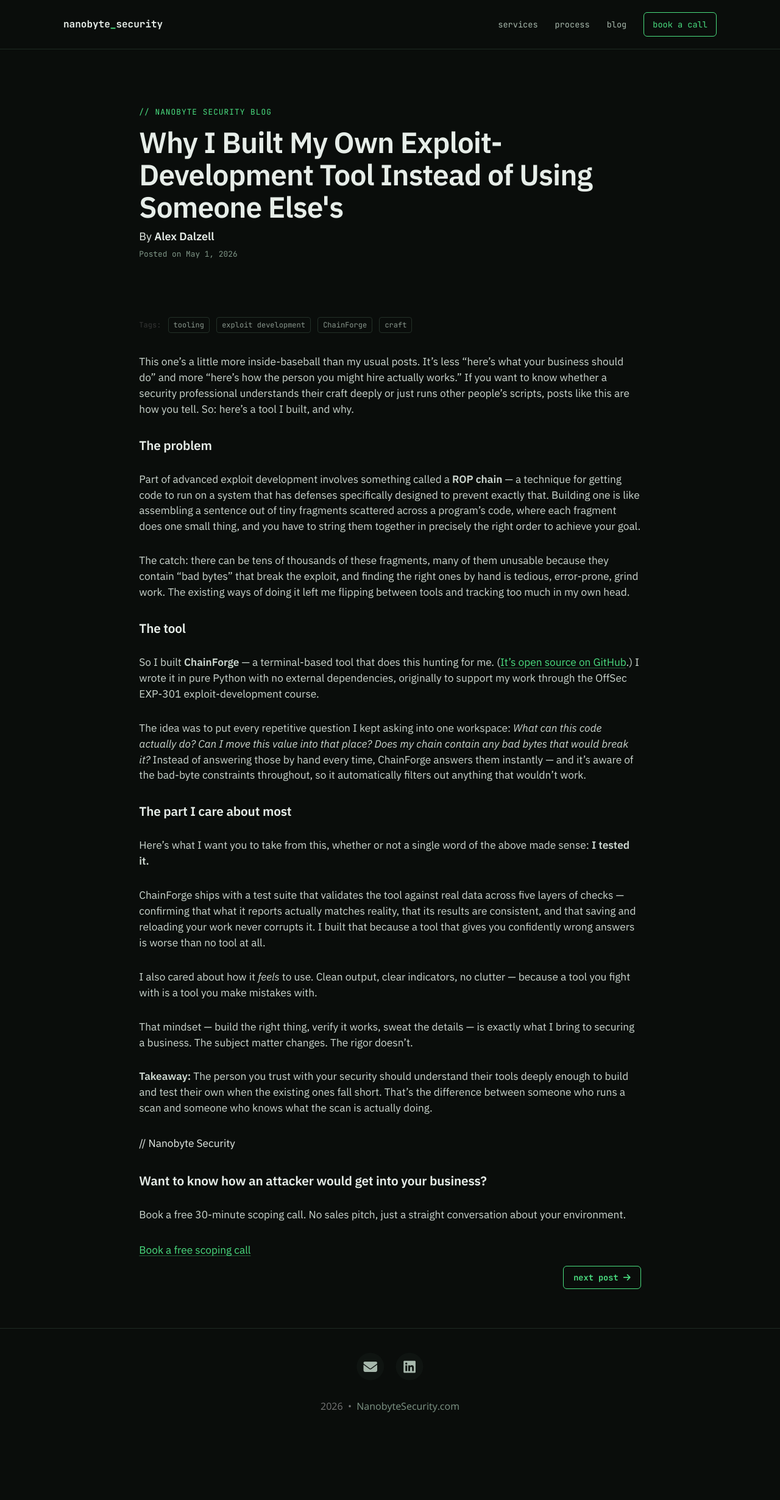
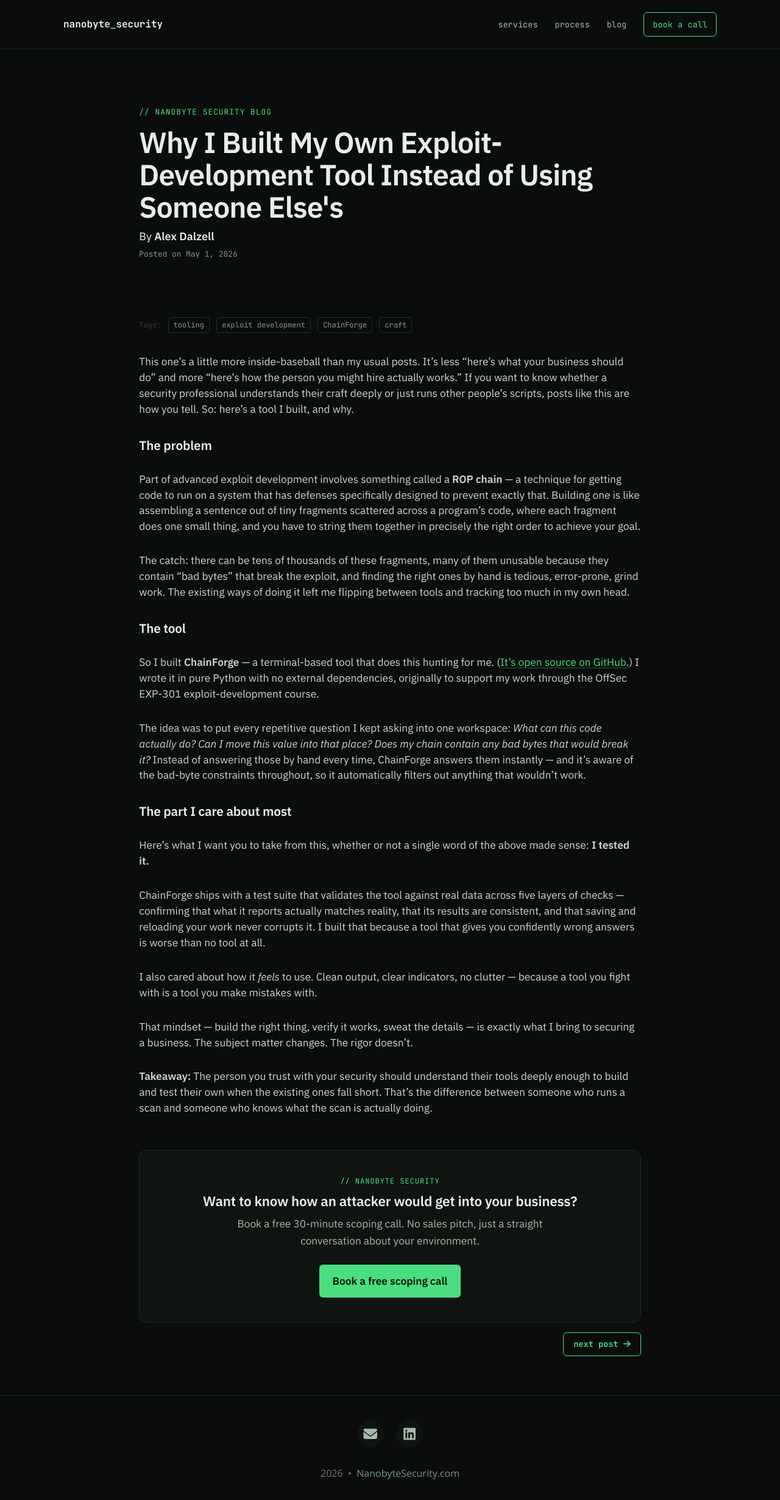
Before and after one commit to nanobyte-security/blog.nanobytesecurity.github.io, a Jekyll site: the page built from _posts/2026-05-01-chainforge.md, in a window 1280 px wide. Shown: the whole page at 61% size. Built offline with Jekyll 4.4.1, drawn with Linux system fonts in a browser that asks for light colours; before the commit the page ends 2350 px from its top, so only the background shows below that.

Commit message:
Update nanobyte-blog.css

```diff
--- a/assets/css/nanobyte-blog.css
+++ b/assets/css/nanobyte-blog.css
@@ -834,3 +834,56 @@ figure.highlight pre {
   margin-left: auto;
   margin-right: auto;
 }
+
+  #nb-post-cta {
+    margin: 56px 0 16px;
+    padding: 40px 32px;
+    background: #0F1411;
+    border: 1px solid #1F2A22;
+    border-radius: 12px;
+    text-align: center;
+  }
+
+  #nb-post-cta .nb-cta-eyebrow {
+    margin: 0 0 10px;
+    font-family: 'JetBrains Mono', ui-monospace, monospace;
+    font-size: 0.75rem;
+    letter-spacing: 0.08em;
+    text-transform: uppercase;
+    color: #4ADE80;
+    text-align: center;
+  }
+
+  #nb-post-cta h3 {
+    margin: 0 0 10px;
+    padding: 0;
+    border: 0;
+    font-size: 1.4rem;
+    font-weight: 600;
+    color: #E6EDE8;
+    text-align: center;
+  }
+
+  #nb-post-cta p {
+    max-width: 520px;
+    margin: 0 auto 24px;
+    color: #A7B8AC;
+    line-height: 1.65;
+    text-align: center;
+  }
+
+  #nb-post-cta a.nb-cta-btn {
+    display: inline-block;
+    background: #4ADE80;
+    color: #06140B;
+    font-weight: 600;
+    padding: 12px 22px;
+    border-radius: 6px;
+    text-decoration: none;
+  }
+
+  #nb-post-cta a.nb-cta-btn:hover,
+  #nb-post-cta a.nb-cta-btn:focus {
+    background: #86EFAC;
+    color: #06140B;
+  }
```
